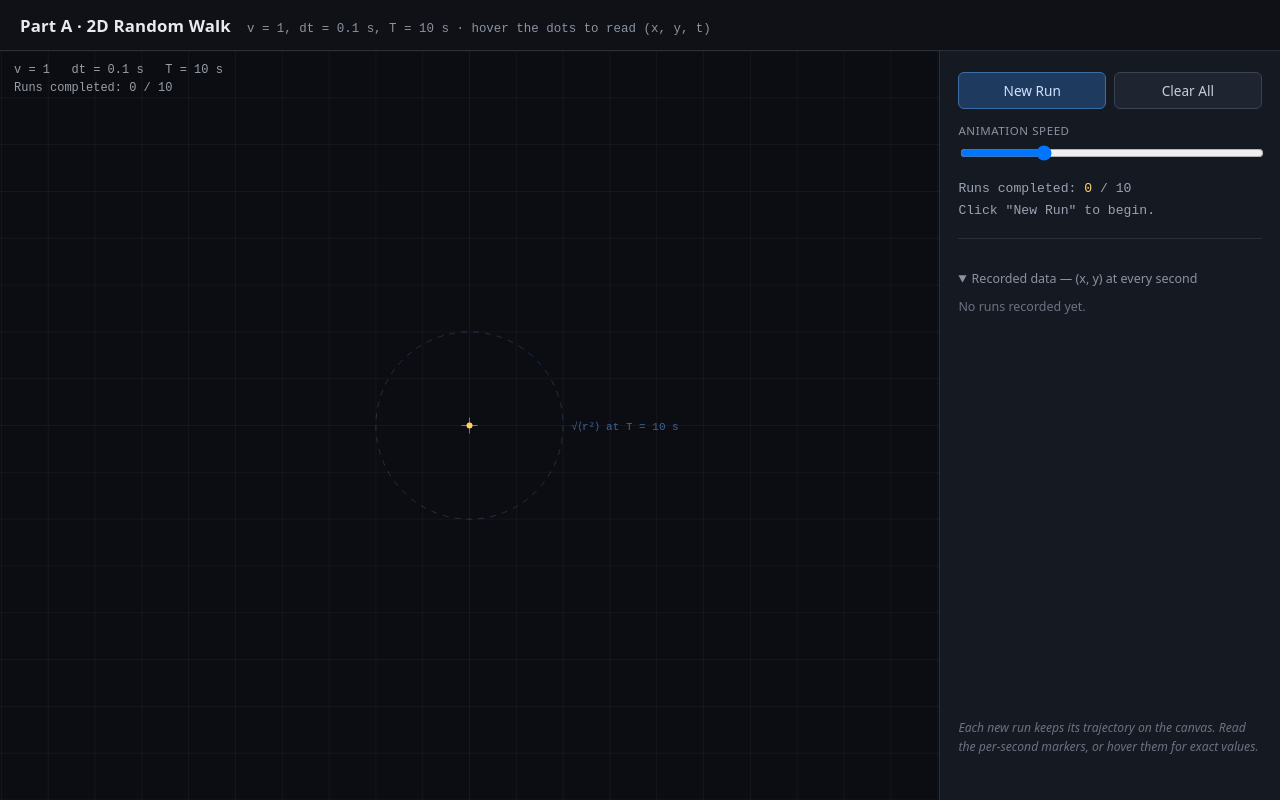
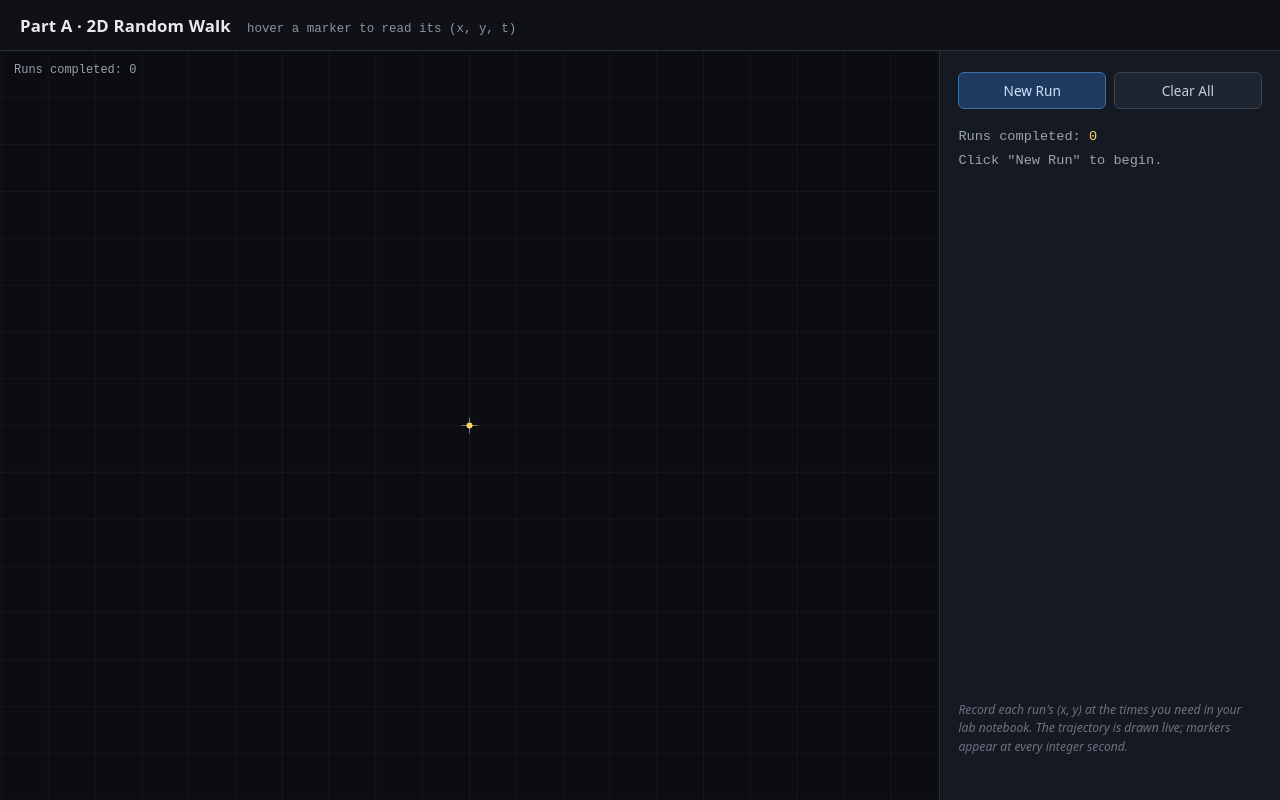
Before and after one commit to LLL2022/PhO-Simulation-1, a plain HTML site: page index.html in a window 1280 px wide. Drawn offline with Linux system fonts and the light colour scheme.

Commit message:
Refactor index.html for layout and physics updates
Removed unused elements and updated styles for better layout. Adjusted internal physics constants and improved readout display.

```diff
--- a/index.html
+++ b/index.html
@@ -84,16 +84,6 @@
     flex-direction: column;
   }
 
-  .panel label {
-    display: block;
-    font-size: 0.72rem;
-    color: #8b93a1;
-    margin: 0.9rem 0 0.3rem;
-    text-transform: uppercase;
-    letter-spacing: 0.05em;
-  }
-  .panel input[type="range"] { width: 100%; }
-
   .panel button {
     padding: 0.5rem 0.9rem;
     border-radius: 6px;
@@ -116,44 +106,13 @@
   .control-row button { flex: 1; }
 
   .readout {
-    margin-top: 0.9rem;
+    margin-top: 1rem;
     font-family: ui-monospace, monospace;
-    font-size: 0.82rem;
+    font-size: 0.85rem;
     color: #9aa4b2;
-    line-height: 1.7;
+    line-height: 1.8;
   }
   .readout .hl { color: #ffd166; }
-
-  .panel hr {
-    border: none;
-    border-top: 1px solid #2a2f3a;
-    margin: 1rem 0;
-  }
-
-  table.results {
-    width: 100%;
-    border-collapse: collapse;
-    margin-top: 0.4rem;
-    font-size: 0.76rem;
-    font-family: ui-monospace, monospace;
-  }
-  table.results th, table.results td {
-    padding: 0.28rem 0.35rem;
-    border-bottom: 1px solid #232833;
-    text-align: right;
-  }
-  table.results th { color: #6ea8fe; font-weight: 500; }
-  table.results th:first-child, table.results td:first-child { text-align: left; }
-
-  .panel details { margin-top: 0.6rem; }
-  .panel summary {
-    cursor: pointer;
-    font-size: 0.78rem;
-    color: #8b93a1;
-    user-select: none;
-    padding: 0.3rem 0;
-  }
-  .panel summary:hover { color: #c8cfda; }
 
   .hint {
     font-size: 0.76rem;
@@ -174,7 +133,7 @@
 
 <header>
   <h1>Part A · 2D Random Walk</h1>
-  <span class="sub">v = 1, dt = 0.1 s, T = 10 s · hover the dots to read (x, y, t)</span>
+  <span class="sub">hover a marker to read its (x, y, t)</span>
 </header>
 
 <main>
@@ -189,51 +148,42 @@
       <button id="clearBtn">Clear All</button>
     </div>
 
-    <label>Animation speed</label>
-    <input id="speedIn" type="range" min="1" max="20" step="1" value="6">
-
     <div class="readout">
-      Runs completed: <span class="hl" id="runCount">0</span> / 10<br>
+      Runs completed: <span class="hl" id="runCount">0</span><br>
       <span id="liveText">Click "New Run" to begin.</span>
     </div>
 
-    <hr>
-
-    <details open>
-      <summary>Recorded data — (x, y) at every second</summary>
-      <div id="dataTable"></div>
-    </details>
-
-    <p class="hint">Each new run keeps its trajectory on the canvas. Read the per-second markers, or hover them for exact values.</p>
+    <p class="hint">Record each run's (x, y) at the times you need in your lab notebook. The trajectory is drawn live; markers appear at every integer second.</p>
   </aside>
 </main>
 
 <script>
 /* =====================================================
-   Part A · 2D Random Walk  ·  single particle · 10 runs
+   Part A · 2D Random Walk  ·  single particle
+   Internal constants are hidden from the UI on purpose.
    ===================================================== */
 
 const canvas  = document.getElementById('simCanvas');
 const ctx     = canvas.getContext('2d');
 const tooltip = document.getElementById('tooltip');
-const panelEl = document.querySelector('.panel');
 
 const COLORS = [
   '#6ea8fe', '#8bc9a0', '#ffd166', '#e88b8b', '#c8a2ff',
   '#7fd4d4', '#f0a860', '#a0d860', '#d47fb8', '#8fa0e8',
 ];
 
+/* ---- internal physics constants (not shown to the student) ---- */
+const PHYS = {
+  v: 1,        // step length per unit time is v·dt
+  dt: 0.01,    // s
+  T: 10,       // s total per run
+};
+
 const S = {
-  v: 1,          // speed (units / s)
-  dt: 0.1,       // timestep (s)
-  T: 10,         // total time per run (s)
-  speed: 6,      // animation speed multiplier
-
   runs: [],
   current: null,
   acc: 0,
   running: false,
-
   hover: null,
 };
 
@@ -254,7 +204,8 @@ function updateView() {
   const h = canvas.clientHeight;
   view.cx = w / 2;
   view.cy = h / 2;
-  view.scale = Math.min(w, h) / 8;   // roughly ±4 units visible
+  // Fixed visible window — students infer scale from hover values.
+  view.scale = Math.min(w, h) / 8;
 }
 
 function w2s(x, y) {
@@ -279,7 +230,6 @@ function newRun() {
   S.running = true;
   updateLiveReadout();
   updateRunButton();
-  refreshDataTable();
 }
 
 function stepOnce() {
@@ -288,31 +238,30 @@ function stepOnce() {
 
   c.steps += 1;
   const th = Math.random() * Math.PI * 2;
-  c.x += S.v * S.dt * Math.cos(th);
-  c.y += S.v * S.dt * Math.sin(th);
+  c.x += PHYS.v * PHYS.dt * Math.cos(th);
+  c.y += PHYS.v * PHYS.dt * Math.sin(th);
   c.path.push([c.x, c.y]);
 
-  const tNow = c.steps * S.dt;
+  const tNow = c.steps * PHYS.dt;
   c.t = tNow;
 
   const nextSec = c.markers.length;
-  if (nextSec <= S.T && tNow + 1e-9 >= nextSec) {
+  if (nextSec <= PHYS.T && tNow + 1e-9 >= nextSec) {
     c.markers.push({ t: nextSec, x: c.x, y: c.y });
   }
 
-  if (tNow + 1e-9 >= S.T) {
-    c.t = S.T;
+  if (tNow + 1e-9 >= PHYS.T) {
+    c.t = PHYS.T;
     c.done = true;
     S.runs.push(c);
     S.current = null;
     S.running = false;
     updateRunButton();
     updateLiveReadout();
-    refreshDataTable();
   }
 }
 
-/* ---------- Main loop ---------- */
+/* ---------- Main loop (real time) ---------- */
 let lastFrame = performance.now();
 
 function loop(now) {
@@ -320,14 +269,14 @@ function loop(now) {
   lastFrame = now;
 
   if (S.running && S.current) {
-    S.acc += dtReal * S.speed;
+    S.acc += dtReal;                       // real time in seconds
     let guard = 0;
-    while (S.acc >= S.dt && S.current && guard++ < 5000) {
+    while (S.acc >= PHYS.dt && S.current && guard++ < 20000) {
       stepOnce();
-      S.acc -= S.dt;
+      S.acc -= PHYS.dt;
     }
     const tEl = document.getElementById('tNow');
-    if (tEl && S.current) tEl.textContent = S.current.t.toFixed(1);
+    if (tEl && S.current) tEl.textContent = S.current.t.toFixed(2);
   }
 
   render();
@@ -343,7 +292,6 @@ function render() {
   ctx.clearRect(0, 0, w, h);
 
   drawGrid();
-  drawRmsCircle();
   drawAllRuns();
   drawOrigin();
   drawHoverRing();
@@ -372,24 +320,6 @@ function drawGrid() {
     ctx.lineTo(w, sy);
   }
   ctx.stroke();
-}
-
-function drawRmsCircle() {
-  const rms = Math.sqrt(S.v * S.v * S.dt * S.T);
-  const R = rms * view.scale;
-
-  ctx.beginPath();
-  ctx.arc(view.cx, view.cy, R, 0, Math.PI * 2);
-  ctx.strokeStyle = 'rgba(110,168,254,0.22)';
-  ctx.setLineDash([6, 6]);
-  ctx.lineWidth = 1;
-  ctx.stroke();
-  ctx.setLineDash([]);
-
-  ctx.fillStyle = 'rgba(110,168,254,0.55)';
-  ctx.font = '11px ui-monospace, monospace';
-  ctx.textAlign = 'left';
-  ctx.fillText('\u221A\u27E8r\u00B2\u27E9 at T = ' + S.T + ' s', view.cx + R + 8, view.cy + 4);
 }
 
 function drawAllRuns() {
@@ -465,11 +395,10 @@ function drawOverlay() {
   ctx.font = '12px ui-monospace, monospace';
   ctx.textAlign = 'left';
   ctx.fillStyle = 'rgba(200,207,218,0.75)';
-  ctx.fillText('v = ' + S.v + '   dt = ' + S.dt + ' s   T = ' + S.T + ' s', 14, 22);
-  ctx.fillText('Runs completed: ' + S.runs.length + ' / 10', 14, 40);
+  ctx.fillText('Runs completed: ' + S.runs.length, 14, 22);
   if (S.current) {
     ctx.fillStyle = 'rgba(255,209,102,0.9)';
-    ctx.fillText('Current run ' + S.current.id + '   t = ' + S.current.t.toFixed(1) + ' s', 14, 58);
+    ctx.fillText('t = ' + S.current.t.toFixed(2) + ' s', 14, 42);
   }
 }
 
@@ -555,11 +484,6 @@ function bindPanel() {
     tooltip.style.display = 'none';
     updateRunButton();
     updateLiveReadout();
-    refreshDataTable();
-  });
-
-  document.getElementById('speedIn').addEventListener('input', (e) => {
-    S.speed = parseFloat(e.target.value);
   });
 }
 
@@ -580,48 +504,12 @@ function updateLiveReadout() {
 
   if (S.current) {
     live.innerHTML = 'Current run ' + S.current.id +
-      ': t = <span class="hl" id="tNow">' + S.current.t.toFixed(1) + '</span> s';
+      ': t = <span class="hl" id="tNow">' + S.current.t.toFixed(2) + '</span> s';
   } else if (S.runs.length === 0) {
     live.textContent = 'Click "New Run" to begin.';
-  } else if (S.runs.length >= 10) {
-    live.textContent = 'All 10 runs complete.';
   } else {
     live.textContent = 'Latest: run #' + S.runs.length + ' complete.';
   }
-}
-
-function refreshDataTable() {
-  const box = document.getElementById('dataTable');
-  if (!box) return;
-
-  if (S.runs.length === 0 && !S.current) {
-    box.innerHTML =
-      '<p style="font-size:.78rem;color:#6b7280;margin:.4rem 0;">No runs recorded yet.</p>';
-    return;
-  }
-
-  const all = [...S.runs];
-  if (S.current) all.push(S.current);
-
-  let html = '';
-  for (const run of all) {
-    const status = run.done ? '' : ' \u00B7 in progress';
-    html +=
-      '<details style="margin-top:.4rem;">' +
-        '<summary style="color:' + run.color + ';font-family:ui-monospace,monospace;font-size:.78rem;">' +
-          'Run ' + run.id + status +
-        '</summary>' +
-        '<table class="results">' +
-          '<tr><th>t (s)</th><th>x</th><th>y</th></tr>' +
-          run.markers.map(m =>
-            '<tr><td>' + m.t + '</td>' +
-            '<td>' + m.x.toFixed(4) + '</td>' +
-            '<td>' + m.y.toFixed(4) + '</td></tr>'
-          ).join('') +
-        '</table>' +
-      '</details>';
-  }
-  box.innerHTML = html;
 }
 
 /* =====================================================
@@ -632,7 +520,6 @@ window.addEventListener('resize', fitCanvas);
 fitCanvas();
 bindPanel();
 updateLiveReadout();
-refreshDataTable();
 requestAnimationFrame(loop);
 </script>
 </body>
```
